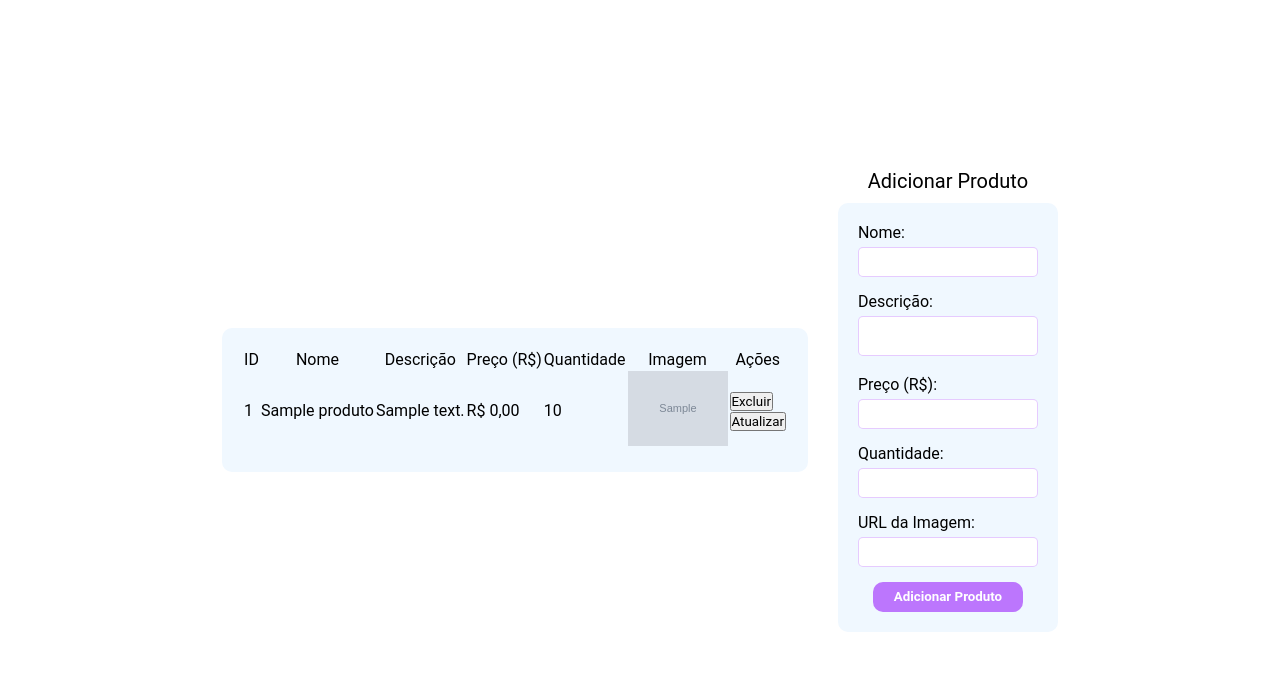
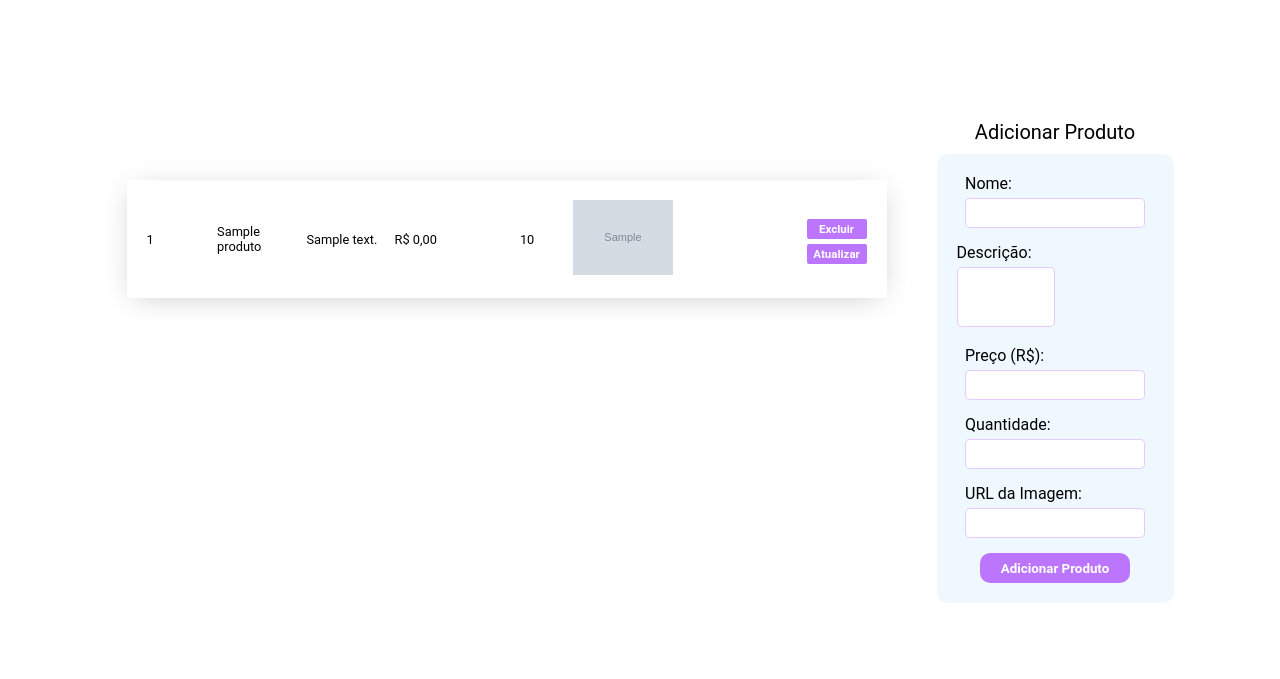
Before and after one commit to Iohanan-Cephas/bud-strike-eng-soft-2024-1, a PHP site: page /app/view/pages/adminPage in a window 1280 px wide. Shown: the top 679 px of the page. Run offline with PHP 8.4, Linux system fonts and the light colour scheme; the visitor is signed in with stand-in values (Sample User, id 1); tables that the repository leaves empty or names only in its code hold one stand-in row (values such as "Sample post"); grey boxes marked "Sample" are stand-in pictures.

Commit message:
melhorei o estilo da página de admin

```diff
--- a/public/app/view/pages/adminPage/index.php
+++ b/public/app/view/pages/adminPage/index.php
@@ -50,28 +50,16 @@ $products = $productController->index();
 <body>
 
     <div id="list">
-        <table>
-            <thead>
-                <tr>
-                    <th>ID</th>
-                    <th>Nome</th>
-                    <th>Descrição</th>
-                    <th>Preço (R$)</th>
-                    <th>Quantidade</th>
-                    <th>Imagem</th>
-                    <th>Ações</th>
-                </tr>
-            </thead>
-            <tbody>
-                <?php foreach ($products as $product): ?>
-                    <tr>
-                        <td><?php echo htmlspecialchars($product['id']); ?></td>
-                        <td><?php echo htmlspecialchars($product['nome']); ?></td>
-                        <td><?php echo htmlspecialchars($product['descricao']); ?></td>
-                        <td>R$ <?php echo number_format($product['preco'], 2, ',', '.'); ?></td>
-                        <td><?php echo htmlspecialchars($product['quantidade']); ?></td>
-                        <td><img src="<?php echo htmlspecialchars($product['imagem']); ?>" alt="Imagem do Produto" style="max-width: 100px;"></td>
-                        <td class="actions">
+
+    <?php foreach ($products as $product): ?>
+                    <div id="product">
+                        <p class="id" ><?php echo htmlspecialchars($product['id']); ?><p>
+                        <p class="name" ><?php echo htmlspecialchars($product['nome']); ?></p>
+                        <p id="show-description" ><?php echo htmlspecialchars($product['descricao']); ?></p>
+                        <p class="price" >R$ <?php echo number_format($product['preco'], 2, ',', '.'); ?></p>
+                        <p class="quantity" ><?php echo htmlspecialchars($product['quantidade']); ?></p>
+                        <p class="productImage" ><img src="<?php echo htmlspecialchars($product['imagem']); ?>" alt="Imagem do Produto" style="max-width: 100px;"></p>
+                        <div class="actions">
                             <form method="POST" action="index.php">
                                 <input type="hidden" name="id" value="<?php echo $product['id']; ?>">
                                 <button type="submit" name="delete" onclick="return confirm('Tem certeza que deseja excluir este produto?')">Excluir</button>
@@ -79,22 +67,20 @@ $products = $productController->index();
                             <a href="../productUpdate/index.php?id=<?php echo $product['id']; ?>">
                                 <button>Atualizar</button>
                             </a>
-                        </td>
-                    </tr>
+    </div>
+                    </div>
                 <?php endforeach; ?>
-            </tbody>
-        </table>
     </div>
     <div id="add">
         <h2>Adicionar Produto</h2>
         <form method="POST" action="index.php">
             <div id="form-container">
-                <div>
+                <div  >
                     <label for="name">Nome:</label><br>
                     <input type="text" id="name" name="name" required><br>
                 </div>
                 <div>
-                    <label for="description">Descrição:</label><br>
+                    <label  for="description">Descrição:</label><br>
                     <textarea id="description" name="description" required></textarea><br>
                 </div>
                 <div>
--- a/public/app/view/pages/adminPage/styles.css
+++ b/public/app/view/pages/adminPage/styles.css
@@ -17,14 +17,79 @@ body{
 }
 
 div#list {
-  background-color: aliceblue;
   padding: 20px;
   border-radius: 10px;
+  width: 800px;
+  height:60vh;
+
+  overflow-y: scroll;
+
+  display: flex;
+  flex-direction: column;
+  gap: 10px;
+}
+#description{
+  max-width: 50%;
+  max-height: 50%;
+  overflow-y: scroll;
+}
+
+div#product{
+  display: flex;
+  font-size: .8em;
+  justify-content: space-between;
+  box-shadow: 0px 4px 28.1px -8px rgba(0, 0, 0, 0.25);
+  align-items: center;
+  padding: 20px;
+
+}
+
+.id{
+  width: 5%;
+}
+
+.name{
+  width: 10%;
+}
+
+.show-description{
+  width: 35%;
+}
+.price{
+  width: 15%;
+}
+
+.quantity{
+  width: 5%;
+}
+
+.productImage{
+  width: 30%;
+}
+
+div#product img{
+  width: 100%;
 }
 
 div#list thead {
   margin-bottom: 10px;
 
+}
+
+#description{
+  width: 100%;
+}
+
+tbody {
+  display: flex;
+  flex-direction: column;
+  width: 100%;
+}
+
+thead{
+  display: flex;
+  flex-direction: column;
+  width: 100%;
 }
 
 div#add h2{
@@ -38,6 +103,7 @@ div#add {
   display: flex;
   align-items: center;
   flex-direction: column;
+  height: 70vh;
 }
 
 div#add input {
@@ -53,13 +119,11 @@ div#add input {
 div#add textarea {
   margin-top: 5px;
   resize: none;
-  width: 180px;
-  height: 40px;
   border-radius: 5px;
   border: 1px solid rgba(187, 115, 255, 0.37);;
   outline: none;
   padding: 10px;
-
+  height: 60px;
 }
 
 #form-container {
@@ -71,7 +135,17 @@ div#add textarea {
   padding: 20px;
   border-radius: 10px;
 }
-
+#list button {
+  width: 60px;
+  height: 20px;
+  border: none;
+  background-color: rgb(188, 118, 253);
+  border-radius: 2px;
+  color: white;
+  font-weight: bold;
+  margin-top: 5px;
+  font-size: .9em;
+}
 #form-container button {
   width: 150px;
   height: 30px;
```
Also changed, not shown: public/app/models/Purshase.php (renamed from public/app/models/Purchase.php).
